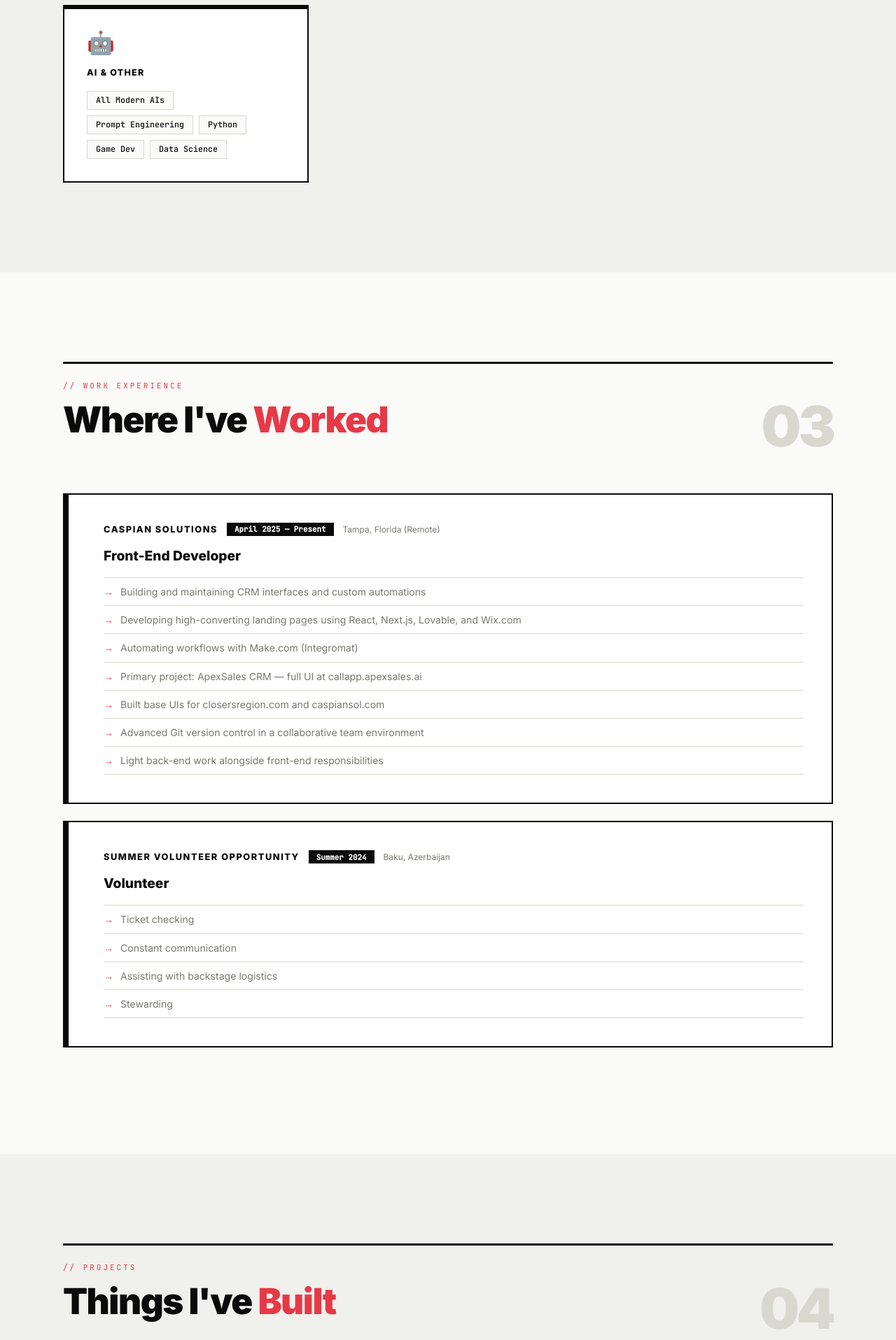
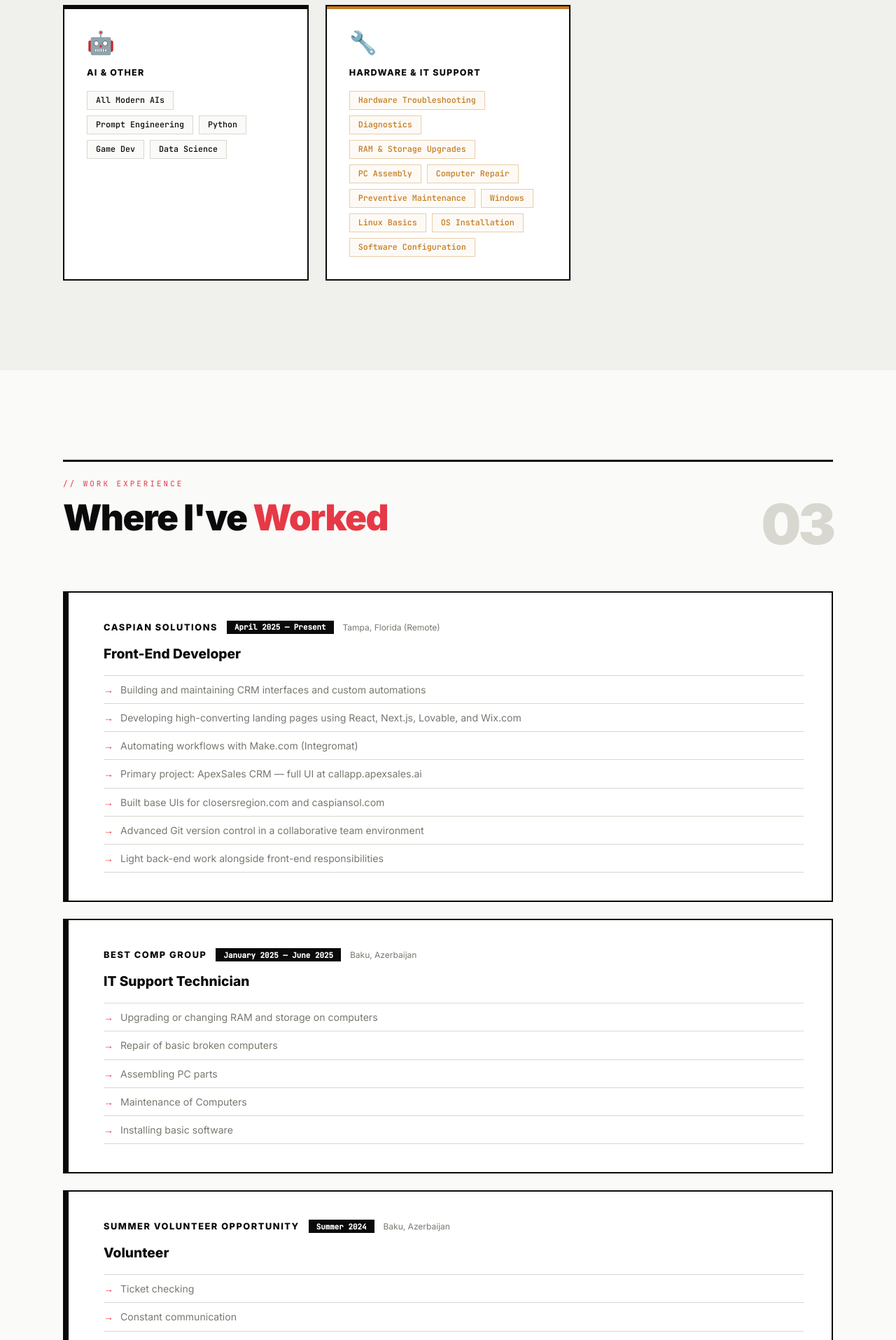
Before and after one commit to DrShizofren/Portfolio, a Next.js app: page / in a window 1280 px wide. Shown: the part 2520-4435 px from the top of the page at 70% size. Built offline with nearby package versions, Linux system fonts and the light colour scheme.

Commit message:
Experience added

```diff
--- a/src/app/globals.css
+++ b/src/app/globals.css
@@ -294,6 +294,10 @@ section { position: relative; z-index: 1; }
 .skill-tag.cyan { color: var(--accent); border-color: rgba(230,57,70,.35); background: rgba(230,57,70,.04); }
 .skill-tag.cyan:hover { background: var(--accent); color: var(--white); border-color: var(--accent); }
 .skill-tag.pink { background: var(--bg); color: var(--text); border-color: var(--border-soft); }
+.skill-category.amber::before { background: #c47a1e; }
+.skill-category.amber:hover { box-shadow: 4px 4px 0 #c47a1e; }
+.skill-tag.amber { color: #c47a1e; border-color: rgba(196,122,30,.35); background: rgba(196,122,30,.04); }
+.skill-tag.amber:hover { background: #c47a1e; color: var(--white); border-color: #c47a1e; }
 
 /* ── EXPERIENCE ── */
 #experience { padding: 8rem 2rem; }
--- a/src/components/Experience.js
+++ b/src/components/Experience.js
@@ -33,6 +33,21 @@ export default function Experience() {
           </div>
           <div className="timeline-item reveal d2">
             <div className="timeline-meta">
+              <span className="timeline-company">Best Comp Group</span>
+              <span className="timeline-date">January 2025 — June 2025</span>
+              <span className="timeline-location">Baku, Azerbaijan</span>
+            </div>
+            <div className="timeline-title">IT Support Technician</div>
+            <ul className="timeline-bullets">
+              <li>Upgrading or changing RAM and storage on computers</li>
+              <li>Repair of basic broken computers</li>
+              <li>Assembling PC parts</li>
+              <li>Maintenance of Computers</li>
+              <li>Installing basic software</li>
+            </ul>
+          </div>
+          <div className="timeline-item reveal d3">
+            <div className="timeline-meta">
               <span className="timeline-company">Summer Volunteer Opportunity</span>
               <span className="timeline-date">Summer 2024</span>
               <span className="timeline-location">Baku, Azerbaijan</span>
--- a/src/components/Skills.js
+++ b/src/components/Skills.js
@@ -33,9 +33,21 @@ const categories = [
       { label: 'Game Dev' }, { label: 'Data Science' },
     ],
   },
+  {
+    icon: '🔧',
+    title: 'Hardware & IT Support',
+    color: 'amber',
+    tags: [
+      { label: 'Hardware Troubleshooting' }, { label: 'Diagnostics' },
+      { label: 'RAM & Storage Upgrades' }, { label: 'PC Assembly' },
+      { label: 'Computer Repair' }, { label: 'Preventive Maintenance' },
+      { label: 'Windows' }, { label: 'Linux Basics' },
+      { label: 'OS Installation' }, { label: 'Software Configuration' },
+    ],
+  },
 ];
 
-const delays = ['d1', 'd2', 'd3', 'd4'];
+const delays = ['d1', 'd2', 'd3', 'd4', 'd5'];
 
 export default function Skills() {
   return (
```
